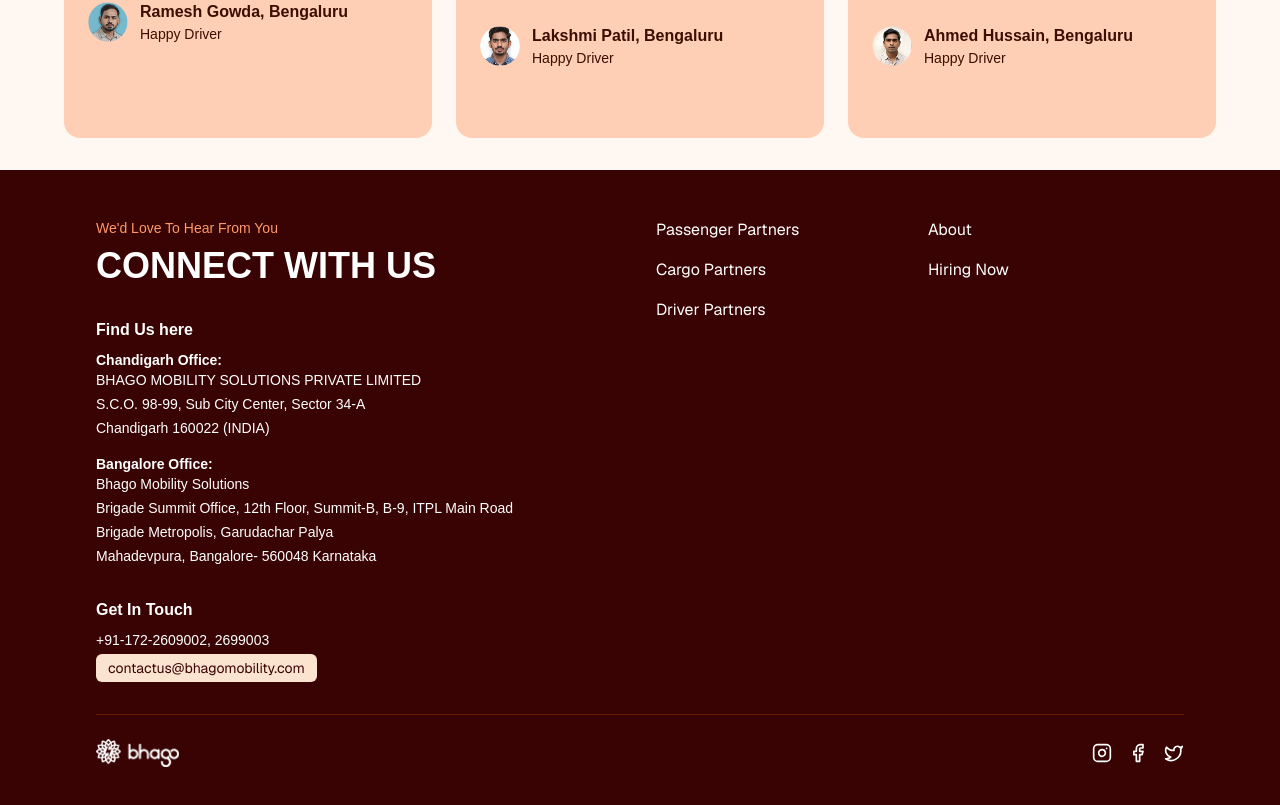
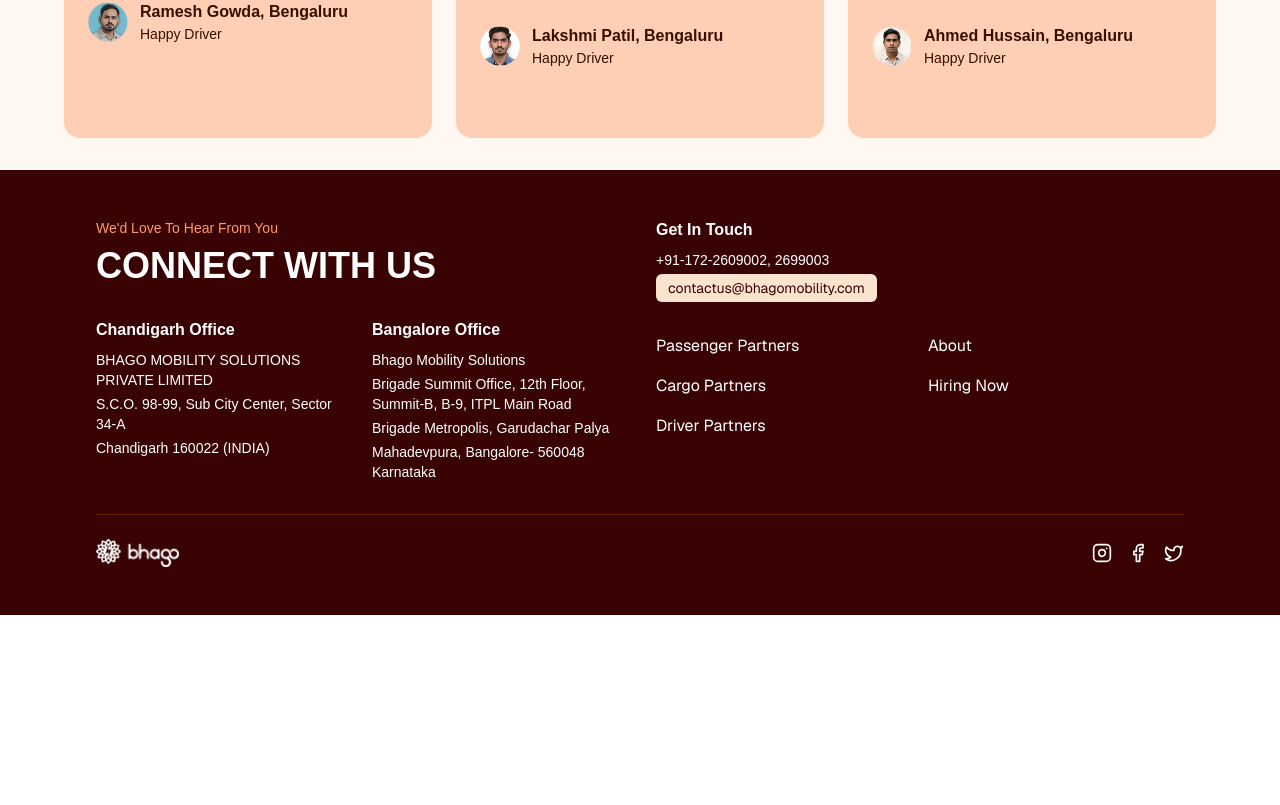
Before and after one commit to abdulsaheel/bhaago-mobility, a Next.js app: page / in a window 1280 px wide. Shown: the part 2869-3674 px from the top of the page. After the commit the page ends 3484 px from the top, so only its background shows below. Built offline with nearby package versions, Linux system fonts and the light colour scheme; a web font is replaced by a local one.

Commit message:
Update footer.tsx addresses side by side

```diff
--- a/components/footer.tsx
+++ b/components/footer.tsx
@@ -14,19 +14,23 @@
             <p className="text-[#FF9966] text-sm mb-2">We'd Love To Hear From You</p>
             <h2 className="text-4xl font-bold mb-8">CONNECT WITH US</h2>
 
-            <div className="mb-8">
-              <h3 className="font-semibold mb-2">Find Us here</h3>
-
-              <p className="text-sm font-semibold">Chandigarh Office:</p>
+            {/* Addresses side by side */}
+            <div className="grid grid-cols-1 md:grid-cols-2 gap-6">
+              <div>
+                <h3 className="font-semibold mb-2">Chandigarh Office</h3>
                 <p className="text-sm mb-1">BHAGO MOBILITY SOLUTIONS PRIVATE LIMITED</p>
                 <p className="text-sm mb-1">S.C.O. 98-99, Sub City Center, Sector 34-A</p>
                 <p className="text-sm">Chandigarh 160022 (INDIA)</p>
+              </div>
 
-              <p className="text-sm font-semibold mt-4">Bangalore Office:</p>
+              <div>
+                <h3 className="font-semibold mb-2">Bangalore Office</h3>
                 <p className="text-sm mb-1">Bhago Mobility Solutions</p>
                 <p className="text-sm mb-1">Brigade Summit Office, 12th Floor, Summit-B, B-9, ITPL Main Road</p>
                 <p className="text-sm mb-1">Brigade Metropolis, Garudachar Palya</p>
                 <p className="text-sm">Mahadevpura, Bangalore- 560048 Karnataka</p>
+              </div>
+            </div>
           </div>
 
           <div>
@@ -38,10 +42,8 @@
             >
               contactus@bhagomobility.com
             </a>
-            </div>
-          </div>
 
-          <div className="grid grid-cols-1 md:grid-cols-2 gap-4">
+            <div className="mt-8 grid grid-cols-1 md:grid-cols-2 gap-4">
               <div className="space-y-4">
                 <a href="/passenger-partners" className="block hover:text-[#FF9966] transition-colors">Passenger Partners</a>
                 <a href="/cargo-partners" className="block hover:text-[#FF9966] transition-colors">Cargo Partners</a>
@@ -50,6 +52,7 @@
               <div className="space-y-4">
                 <a href="/about" className="block hover:text-[#FF9966] transition-colors">About</a>
                 <a href="/hiring" className="block hover:text-[#FF9966] transition-colors">Hiring Now</a>
+              </div>
             </div>
           </div>
         </div>
```
Lines whose indentation alone changed are shown as unchanged.
